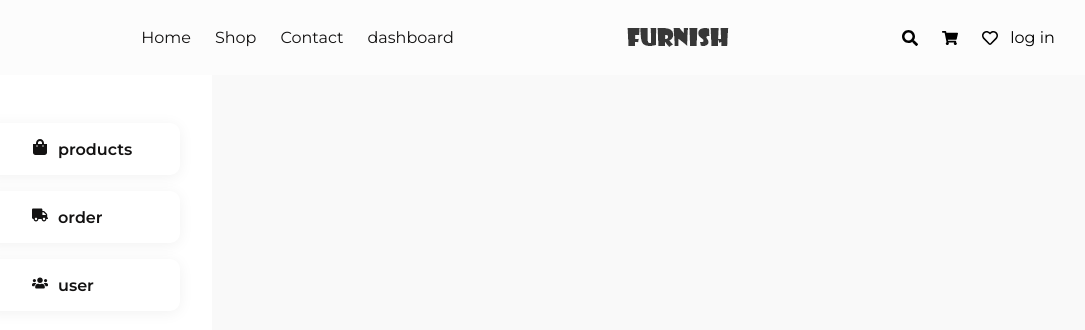
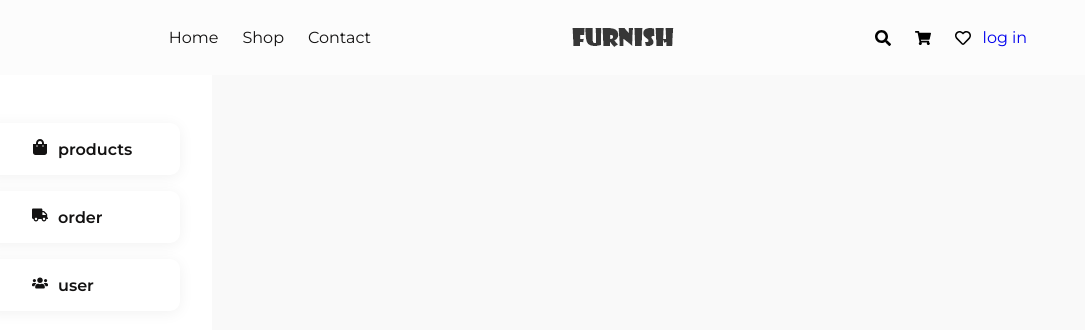
Before and after one commit to adnan172203/furnish-ecommerce, a React (Create React App) app in the folder client/: page /dashboard in a window 1280 px wide. Shown: the top 330 px of the page, without its empty margins (48-1133 px from the left). Built offline with nearby package versions, Linux system fonts and the light colour scheme.

Commit message:
added user logout action,reducer and conditional navigation into heading

```diff
--- a/client/src/components/header/header.js
+++ b/client/src/components/header/header.js
@@ -1,6 +1,10 @@
-import React from 'react';
+import React, { useEffect } from 'react';
 import Logo from '../../assets/logo.png';
 import { Link } from 'react-router-dom';
+
+import { logout } from '../../redux/user/userAction';
+
+import { useDispatch, useSelector } from 'react-redux';
 
 //icon
 import {
@@ -27,6 +31,14 @@ const {
 } = Styles;
 
 const Header = () => {
+  const dispatch = useDispatch();
+  const userLogin = useSelector((state) => state.userLogin);
+  const { userInfo } = userLogin;
+
+  const logoutHandler = () => {
+    dispatch(logout());
+  };
+
   return (
     <>
       <header className={main_header}>
@@ -35,7 +47,9 @@ const Header = () => {
             <Link to='/'>Home</Link>
             <Link to='/shop'>Shop</Link>
             <Link to='/contact'>Contact</Link>
-            <Link to='/dashboard'>dashboard</Link>
+            {userInfo && userInfo.user.role === 'admin' && (
+              <Link to='/dashboard'>dashboard</Link>
+            )}
           </ul>
         </nav>
         <button className={navbar_toggler}>
@@ -58,7 +72,13 @@ const Header = () => {
             <FaShoppingCart className={header_icon} />
 
             <FaRegHeart className={header_icon} />
-            <span>log in</span>
+            {userInfo ? (
+              <Link to='' onClick={logoutHandler}>
+                Log out
+              </Link>
+            ) : (
+              <Link to='/login'>log in</Link>
+            )}
           </div>
         </div>
       </header>
--- a/client/src/components/user-list/user-list.js
+++ b/client/src/components/user-list/user-list.js
@@ -29,12 +29,10 @@ const UserList = () => {
   const dispatch = useDispatch();
   const allUser = useSelector((state) => state.userList);
   const { users } = allUser;
-  console.log(users);
 
   const userLogin = useSelector((state) => state.userLogin);
-  const {
-    userInfo: { user },
-  } = userLogin;
+  const { userInfo: { user } } = userLogin;
+
   const loginfo = user;
 
   useEffect(() => {
--- a/client/src/pages/login/Login.js
+++ b/client/src/pages/login/Login.js
@@ -1,4 +1,4 @@
-import React,{useState} from 'react';
+import React,{useState,useEffect} from 'react';
 
 import Styles from './Login.module.css';
 
@@ -16,14 +16,21 @@ const {
   common_btn,
 } = Styles;
 
-const Login = () => {
+const Login = ({history,location}) => {
   const [formData, setFormData] = useState({
     email: '',
     password: '',
   });
 
   const dispatch = useDispatch();
-  const userRegister = useSelector((state) => state.userRegister);
+  const userLogin = useSelector((state) => state.userLogin);
+  const { userInfo } = userLogin;
+
+  useEffect(()=>{
+    if(userInfo){
+      history.push('/');
+    }
+  },[userInfo]);
 
   const onChange = (e) =>
     setFormData({ ...formData, [e.target.name]: e.target.value });
--- a/client/src/redux/user/userAction.js
+++ b/client/src/redux/user/userAction.js
@@ -4,6 +4,7 @@ import {
   USER_REGISTER_FAIL,
   USER_LOGIN_SUCCESS,
   USER_LOGIN_FAIL,
+  USER_LOGOUT,
   USER_LIST_SUCCESS,
   USER_LIST_FAIL,
   USER_DETAILS_SUCCESS,
@@ -65,6 +66,14 @@ export const login = (user) => async (dispatch) => {
     });
   }
 };
+
+export const logout = () => (dispatch) => {
+  localStorage.removeItem('userInfo')
+
+  dispatch({ type: USER_LOGOUT })
+  document.location.href = '/login'
+
+}
 
 export const listUsers = () => async (dispatch) => {
   try {
--- a/client/src/redux/user/userReducer.js
+++ b/client/src/redux/user/userReducer.js
@@ -3,6 +3,7 @@ import {
   USER_REGISTER_FAIL,
   USER_LOGIN_SUCCESS,
   USER_LOGIN_FAIL,
+  USER_LOGOUT,
   USER_LIST_SUCCESS,
   USER_LIST_FAIL,
   USER_DETAILS_SUCCESS,
@@ -31,6 +32,8 @@ export const userLogin = (state = {}, action) => {
       return { userInfo: payload };
     case USER_LOGIN_FAIL:
       return { error: payload };
+    case USER_LOGOUT:
+      return {};
     default:
       return state;
   }
--- a/client/src/redux/user/userTypes.js
+++ b/client/src/redux/user/userTypes.js
@@ -1,8 +1,9 @@
-export const USER_REGISTER_SUCCESS = 'USER_REGISTER_SUCCESS';
-export const USER_REGISTER_FAIL = 'USER_REGISTER_FAIL';
+export const USER_REGISTER_SUCCESS = 'USER_REGISTER_SUCCESS'
+export const USER_REGISTER_FAIL = 'USER_REGISTER_FAIL'
 
-export const USER_LOGIN_SUCCESS = 'USER_LOGIN_SUCCESS';
-export const USER_LOGIN_FAIL = 'USER_LOGIN_FAIL';
+export const USER_LOGIN_SUCCESS = 'USER_LOGIN_SUCCESS'
+export const USER_LOGIN_FAIL = 'USER_LOGIN_FAIL'
+export const USER_LOGOUT = 'USER_LOGOUT'
 
 export const USER_LIST_SUCCESS = 'USER_LIST_SUCCESS'
 export const USER_LIST_FAIL = 'USER_LIST_FAIL'
```
